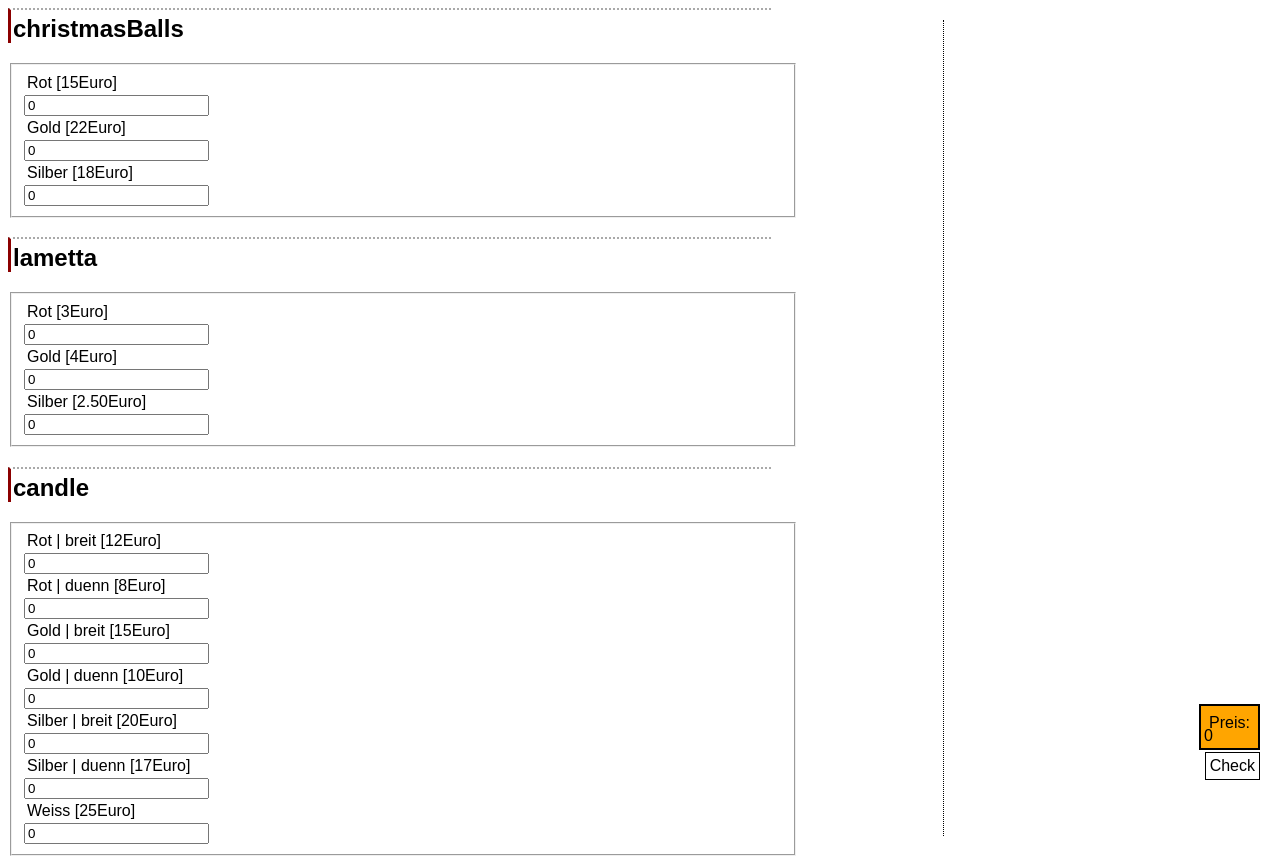
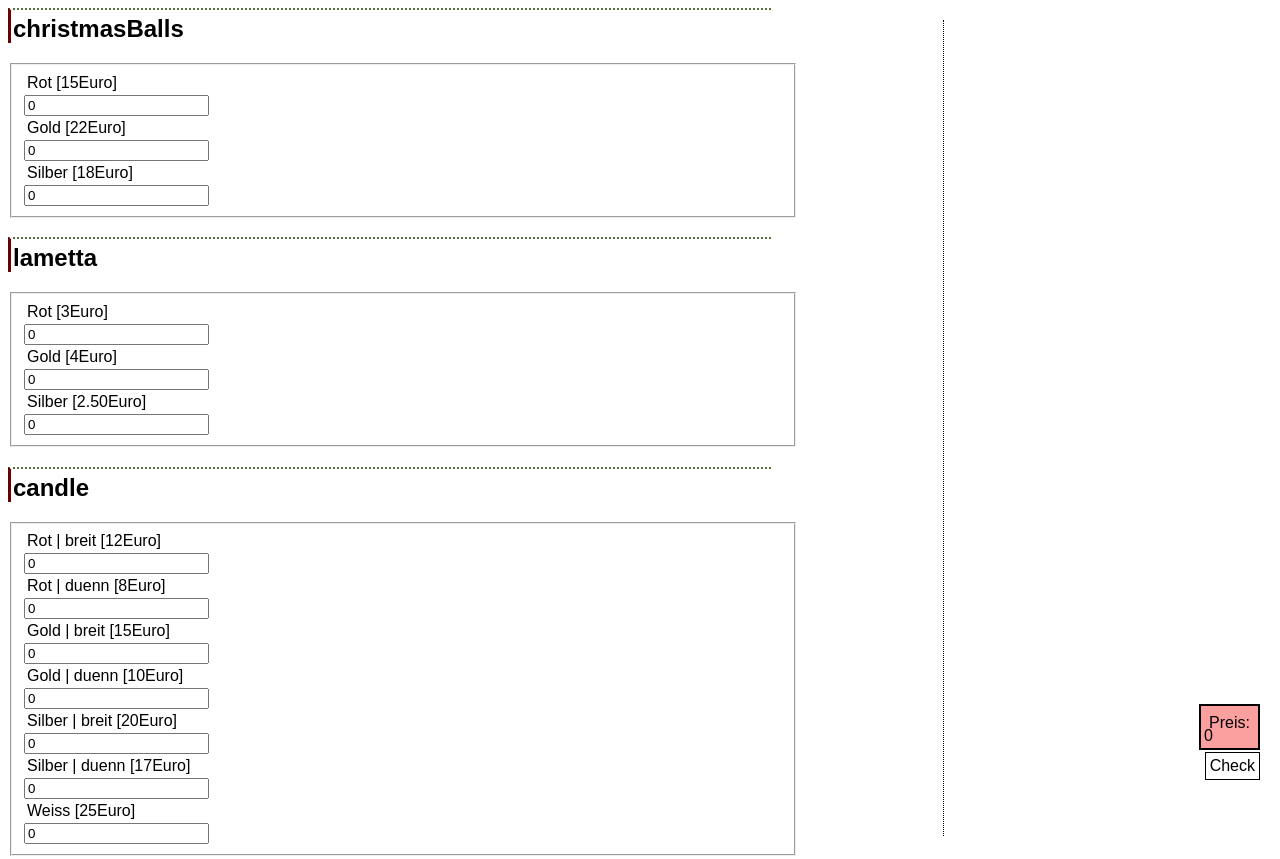
Before and after one commit to Ljubaska/EIA2, a plain HTML site: page Aufgabe 05/Konfigurator.htm in a window 1280 px wide. Shown: the top 859 px of the page. Drawn offline with Linux system fonts and the light colour scheme; files that its build step writes are made by us from their sources; files whose address does not match are found by name.

Commit message:
css style

```diff
--- a/Aufgabe 05/style.css
+++ b/Aufgabe 05/style.css
@@ -23,16 +23,16 @@ fieldset > p {
 
 
 h2 {
-	border-left: 3px solid darkred;
+	border-left: 3px solid #6b0001;
 	padding-left: 2px;
 	padding-top: 5px;
-	border-top: 2px dotted darkgrey;
+	border-top: 2px dotted #576e3e;
 	width: 60%;
 }
 
 #priceMain {
 	position: fixed;
-	background-color: orange;
+	background-color: #fc9f9f;
 	padding: 0.5em;
 	border: 2px solid black;
 	right: 20px;
@@ -41,7 +41,7 @@ h2 {
 
 h3 {
 	padding-left: 2px;
-	border-left: 3px solid orange;
+	border-left: 3px solid #fc4c5b;
 }
 
 p {
@@ -62,6 +62,6 @@ p {
 	position: absolute;
 	top: 0px;
 	right: 0px;
-	background-color: orange;
+	background-color: #fc899a;
 	color: white;
 }
```
